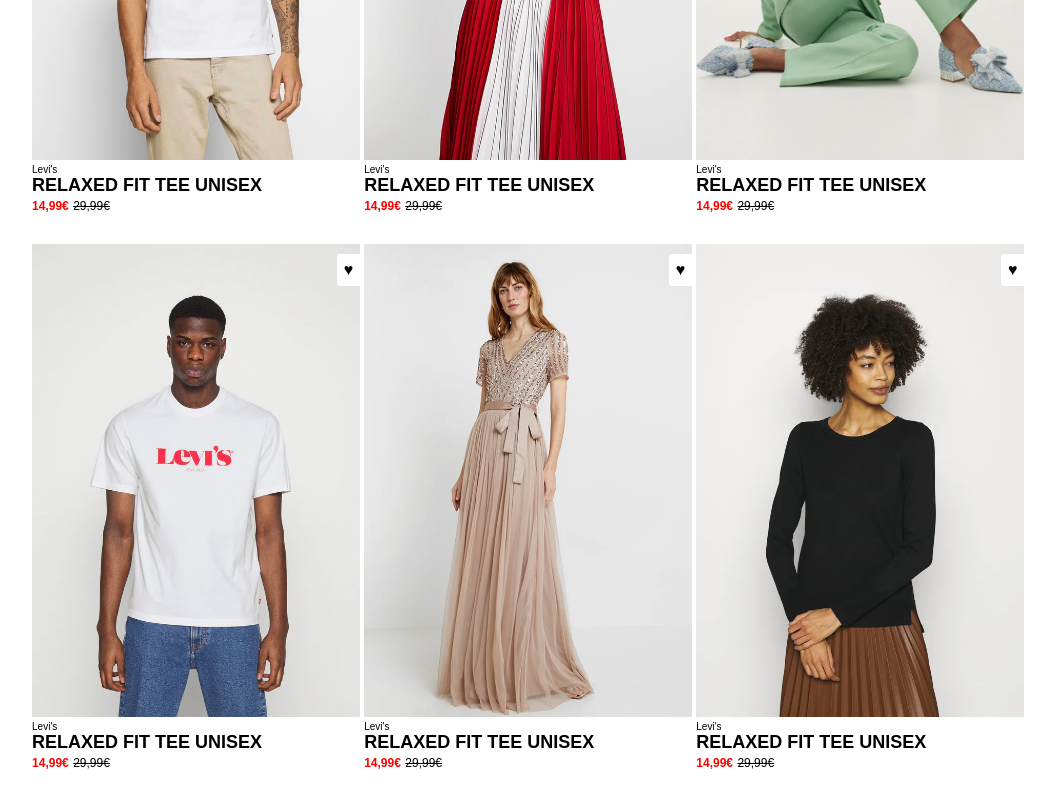
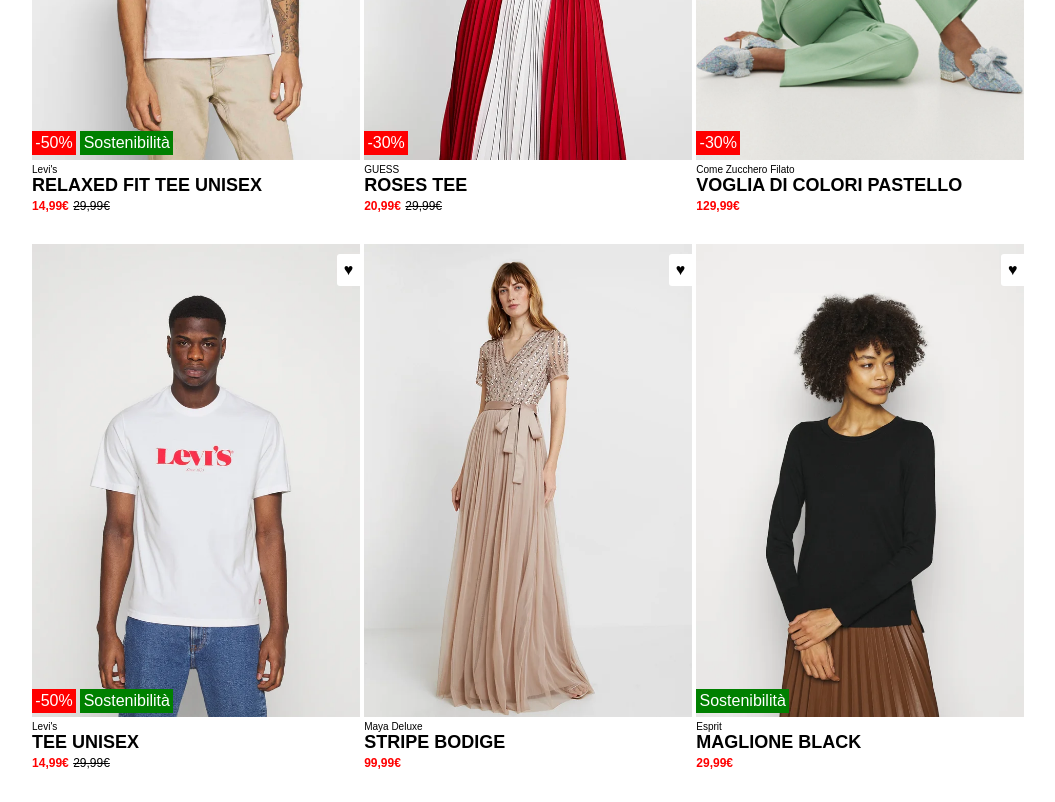
Before and after one commit to XanderGale/html-css-boolando, a plain HTML site: page index.html in a window 1280 px wide. Shown: the part 380-1182 px from the top of the page, without its empty margins (112-1167 px from the left). Drawn offline with Linux system fonts and the light colour scheme.

Commit message:
Last Fixes

```diff
--- a/css/style.css
+++ b/css/style.css
@@ -65,7 +65,7 @@
 }
 .article .info-container{
     position: absolute;
-    bottom: 4%;
+    top: 85%;
     left: 0;
     width: 100%;
     text-align: left;
--- a/index.html
+++ b/index.html
@@ -54,14 +54,12 @@
                     <!-- Info container -->
                     <div class="info-container">
                         <!-- Discount -->
-                        <span class="discount">-50%</span>
-                        <!-- Green -->
-                        <span class="green">Sostenibilità</span>
+                        <span class="discount">-30%</span>
                     </div>
                     <div class="article-info">
-                        <h4 class="sign">Levi's</h4>
-                        <h1 class="model">RELAXED FIT TEE UNISEX</h1>
-                        <span class="price">14,99€</span>
+                        <h4 class="sign">GUESS</h4>
+                        <h1 class="model">ROSES TEE</h1>
+                        <span class="price">20,99€</span>
                         <span class="discount-price">29,99€</span>
                     </div>
                 </div>
@@ -78,15 +76,12 @@
                     <!-- Info container -->
                     <div class="info-container">
                         <!-- Discount -->
-                        <span class="discount">-50%</span>
-                        <!-- Green -->
-                        <span class="green">Sostenibilità</span>
+                        <span class="discount">-30%</span>
                     </div>
                     <div class="article-info">
-                        <h4 class="sign">Levi's</h4>
-                        <h1 class="model">RELAXED FIT TEE UNISEX</h1>
-                        <span class="price">14,99€</span>
-                        <span class="discount-price">29,99€</span>
+                        <h4 class="sign">Come Zucchero Filato</h4>
+                        <h1 class="model">VOGLIA DI COLORI PASTELLO</h1>
+                        <span class="price">129,99€</span>
                     </div>
                 </div>
             </div>
@@ -111,7 +106,7 @@
                     </div>
                     <div class="article-info">
                         <h4 class="sign">Levi's</h4>
-                        <h1 class="model">RELAXED FIT TEE UNISEX</h1>
+                        <h1 class="model">TEE UNISEX</h1>
                         <span class="price">14,99€</span>
                         <span class="discount-price">29,99€</span>
                     </div>
@@ -128,16 +123,12 @@
                     <div class="fav">&hearts;</div>
                     <!-- Info container -->
                     <div class="info-container">
-                        <!-- Discount -->
-                        <span class="discount">-50%</span>
-                        <!-- Green -->
-                        <span class="green">Sostenibilità</span>
+                        <!-- empty -->
                     </div>
                     <div class="article-info">
-                        <h4 class="sign">Levi's</h4>
-                        <h1 class="model">RELAXED FIT TEE UNISEX</h1>
-                        <span class="price">14,99€</span>
-                        <span class="discount-price">29,99€</span>
+                        <h4 class="sign">Maya Deluxe</h4>
+                        <h1 class="model">STRIPE BODIGE</h1>
+                        <span class="price">99,99€</span>
                     </div>
                 </div>
                 <!-- Article 6 -->
@@ -152,16 +143,13 @@
                     <div class="fav">&hearts;</div>
                     <!-- Info container -->
                     <div class="info-container">
-                        <!-- Discount -->
-                        <span class="discount">-50%</span>
                         <!-- Green -->
                         <span class="green">Sostenibilità</span>
                     </div>
                     <div class="article-info">
-                        <h4 class="sign">Levi's</h4>
-                        <h1 class="model">RELAXED FIT TEE UNISEX</h1>
-                        <span class="price">14,99€</span>
-                        <span class="discount-price">29,99€</span>
+                        <h4 class="sign">Esprit</h4>
+                        <h1 class="model">MAGLIONE BLACK</h1>
+                        <span class="price">29,99€</span>
                     </div>
                 </div>
             </div>
```
